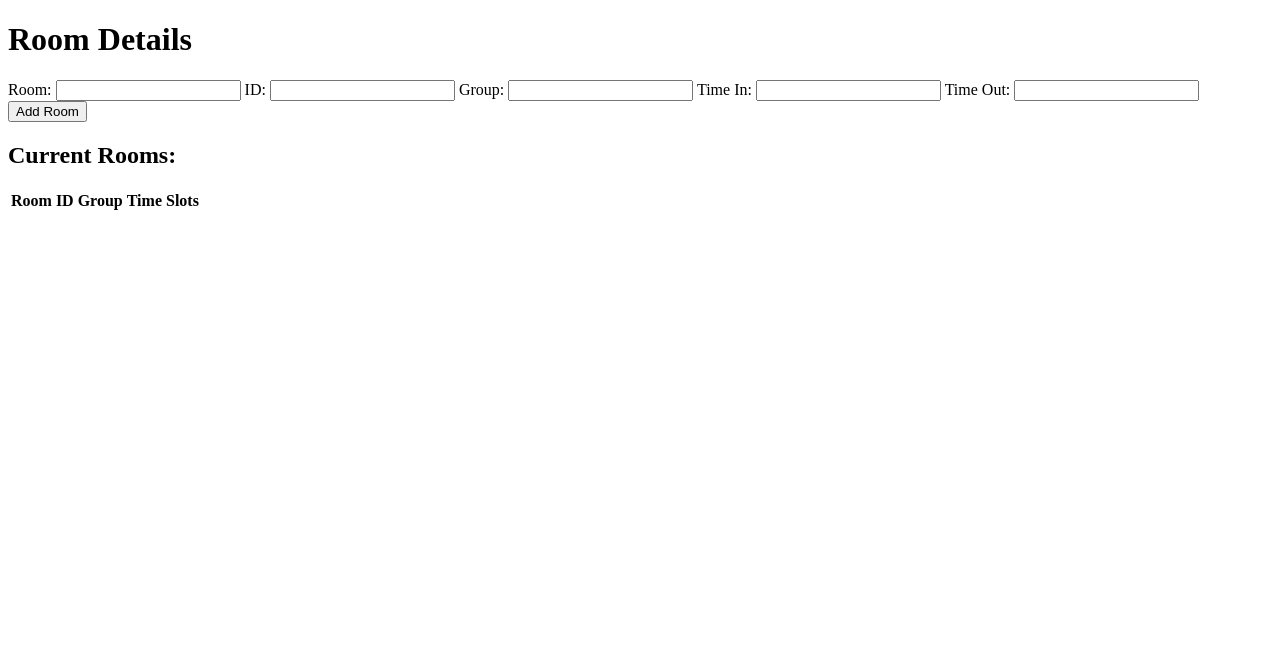
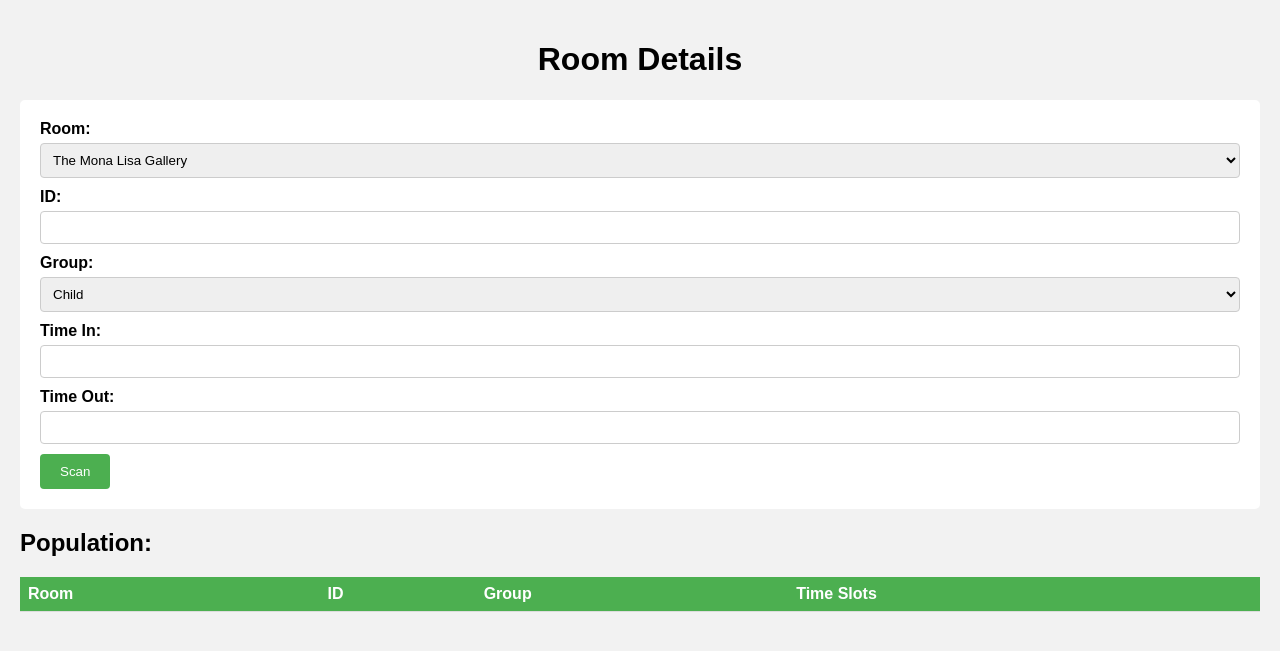
Before and after one commit to etay1/rfid-population-tracker, a Flask app: page /sensor in a window 1280 px wide. Shown: the top 651 px of the page. Run offline with Flask 3, Linux system fonts and the light colour scheme; lists and menus that the app fills with data are empty.

Commit message:
[ADDED CSS]

```diff
--- /dev/null
+++ b/templates/css/style.css
@@ -0,0 +1,63 @@
+body {
+    font-family: Arial, sans-serif;
+    background-color: #f2f2f2;
+    margin: 0;
+    padding: 20px;
+}
+
+h1 {
+    text-align: center;
+}
+
+form {
+    background-color: #ffffff;
+    padding: 20px;
+    margin-bottom: 20px;
+    border-radius: 5px;
+}
+
+label {
+    display: block;
+    margin-bottom: 5px;
+    font-weight: bold;
+}
+
+input[type="text"],
+select {
+    width: 100%;
+    padding: 8px;
+    border: 1px solid #ccc;
+    border-radius: 4px;
+    box-sizing: border-box;
+    margin-bottom: 10px;
+}
+
+button {
+    background-color: #4CAF50;
+    color: white;
+    padding: 10px 20px;
+    border: none;
+    border-radius: 4px;
+    cursor: pointer;
+}
+
+button:hover {
+    background-color: #45a049;
+}
+
+table {
+    width: 100%;
+    border-collapse: collapse;
+    margin-top: 20px;
+}
+
+th, td {
+    padding: 8px;
+    text-align: left;
+    border-bottom: 1px solid #ddd;
+}
+
+th {
+    background-color: #4CAF50;
+    color: white;
+}
--- a/templates/sensor.html
+++ b/templates/sensor.html
@@ -2,19 +2,39 @@
 <html>
 <head>
     <title>Room Details</title>
+    <link rel="stylesheet" type="text/css" href="css/style.css">
 </head>
 <body>
     <h1>Room Details</h1>
 
     <form>
+        <!-- <label for="room">Room:</label>
+        <input type="text" id="room" name="room" required> -->
+
         <label for="room">Room:</label>
-        <input type="text" id="room" name="room" required>
+        <select id="room" name="room">
+            <option value="room1">The Mona Lisa Gallery</option>
+            <option value="room2">The Hall of Dinosaurs</option>
+            <option value="room3">The Egyptian Antiquities Wing</option>
+            <option value="room4">The Hall of Mirrors</option>
+            <option value="room5">The Sistine Chapel</option>
+            <option value="room6">The Hall of Mummies/option>
+            <option value="room7">The Impressionist Collection</option>
+            <option value="room8">The Hall of Ancient Greek Sculptures</option>
+            <option value="room9">The Hall of Enlightenment</option>
+            <option value="room10">The African Art Gallery</option>
+
+        </select>
 
         <label for="id">ID:</label>
         <input type="text" id="id" name="id" required>
 
         <label for="group">Group:</label>
-        <input type="text" id="group" name="group" required>
+        <select id="group" name="group">
+            <option value="child">Child</option>
+            <option value="adult">Adult</option>
+            <option value="senior">Senior</option>
+        </select>
 
         <label for="time-in">Time In:</label>
         <input type="text" id="time-in" name="time-in" required>
@@ -22,10 +42,10 @@
         <label for="time-out">Time Out:</label>
         <input type="text" id="time-out" name="time-out">
 
-        <button type="button" onclick="addRoom()">Add Room</button>
+        <button type="button" onclick="rfid_scanner()">Scan</button>
     </form>
 
-    <h2>Current Rooms:</h2>
+    <h2>Population:</h2>
     <table id="room-table">
         <tr>
             <th>Room</th>
@@ -36,7 +56,7 @@
     </table>
 
     <script>
-        function addRoom() {
+        function rfid_scanner() {
             // Retrieve input values
             const room = document.getElementById('room').value;
             const id = document.getElementById('id').value;
```
